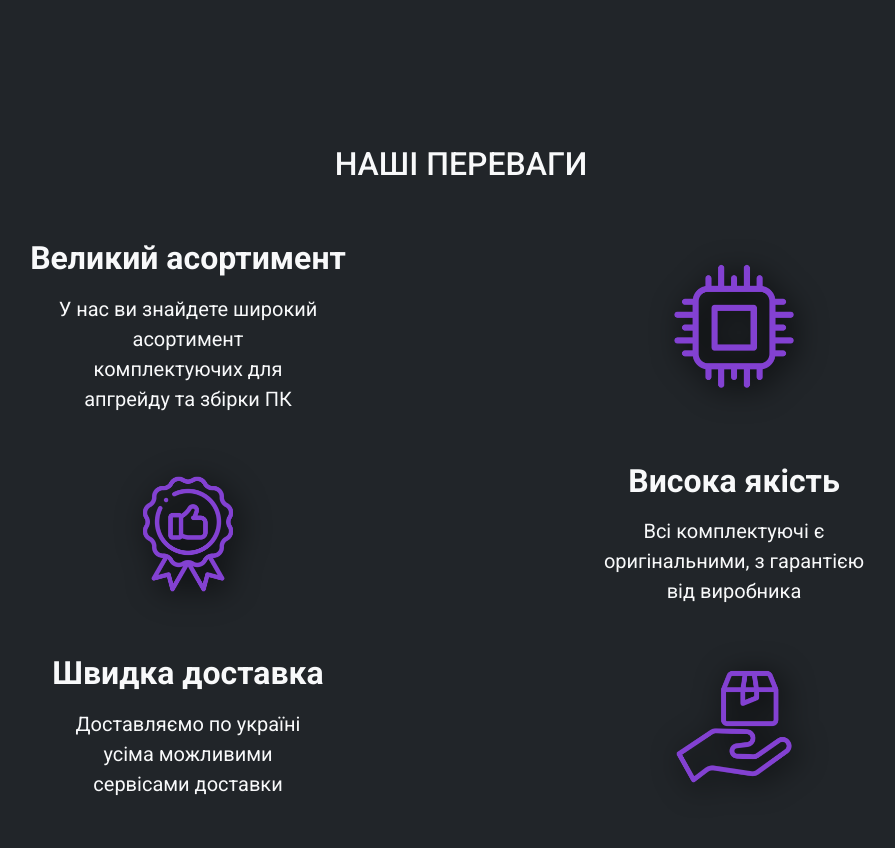
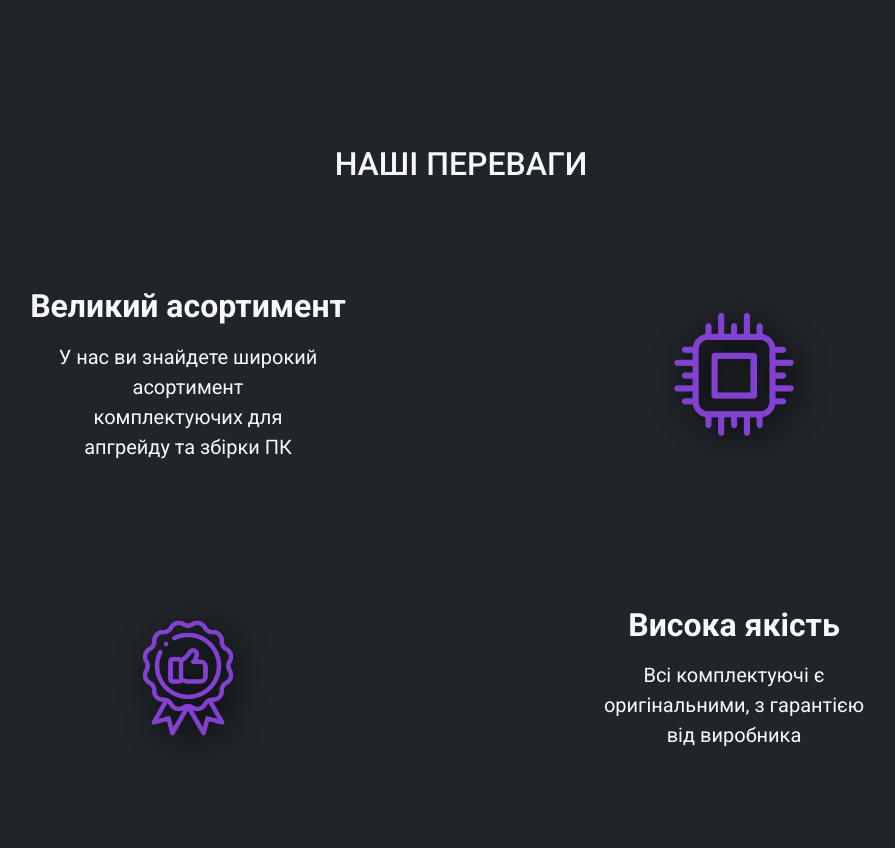
Before and after one commit to L3gvccy/PC_Store, a Django app: page / in a window 1280 px wide. Shown: the part 739-1587 px from the top of the page, without its empty margins (179-1074 px from the left). Run offline with Django 5.2, Linux system fonts and the light colour scheme; some libraries are stand-ins or nearby versions; some web fonts are replaced.

Commit message:
landing update

```diff
--- a/pcstore/templates/components/landing.html
+++ b/pcstore/templates/components/landing.html
@@ -46,7 +46,7 @@
         </b>
     </div>
 
-    <div class="container">
+    <div class="container my-5">
         <div class="row align-items-center text-center py-4 px-4 text-light">
             <div class="col-lg-6 mb-4 mb-lg-0 order-2 order-lg-1">
                 <b><h2 class="fw-bold wow animate__fadeInUp" data-wow-duration=".8s">
@@ -62,7 +62,7 @@
         </div>
     </div>
 
-    <div class="container">
+    <div class="container my-5">
         <div class="row align-items-center text-center py-4 px-4 text-light">
             <div class="col-lg-6 text-center">
                 <img src="{% static 'images/quality.png' %}" alt="Ігровий ПК" class="img-fluid png-shadow w-25 wow animate__fadeInUp" data-wow-duration=".8s" >
@@ -78,7 +78,7 @@
         </div>
     </div>
 
-    <div class="container">
+    <div class="container my-5">
         <div class="row align-items-center text-center py-4 px-4 text-light">
             <div class="col-lg-6 mb-4 mb-lg-0 order-2 order-lg-1">
                 <b><h2 class="fw-bold wow animate__fadeInUp" data-wow-duration=".8s">
```
